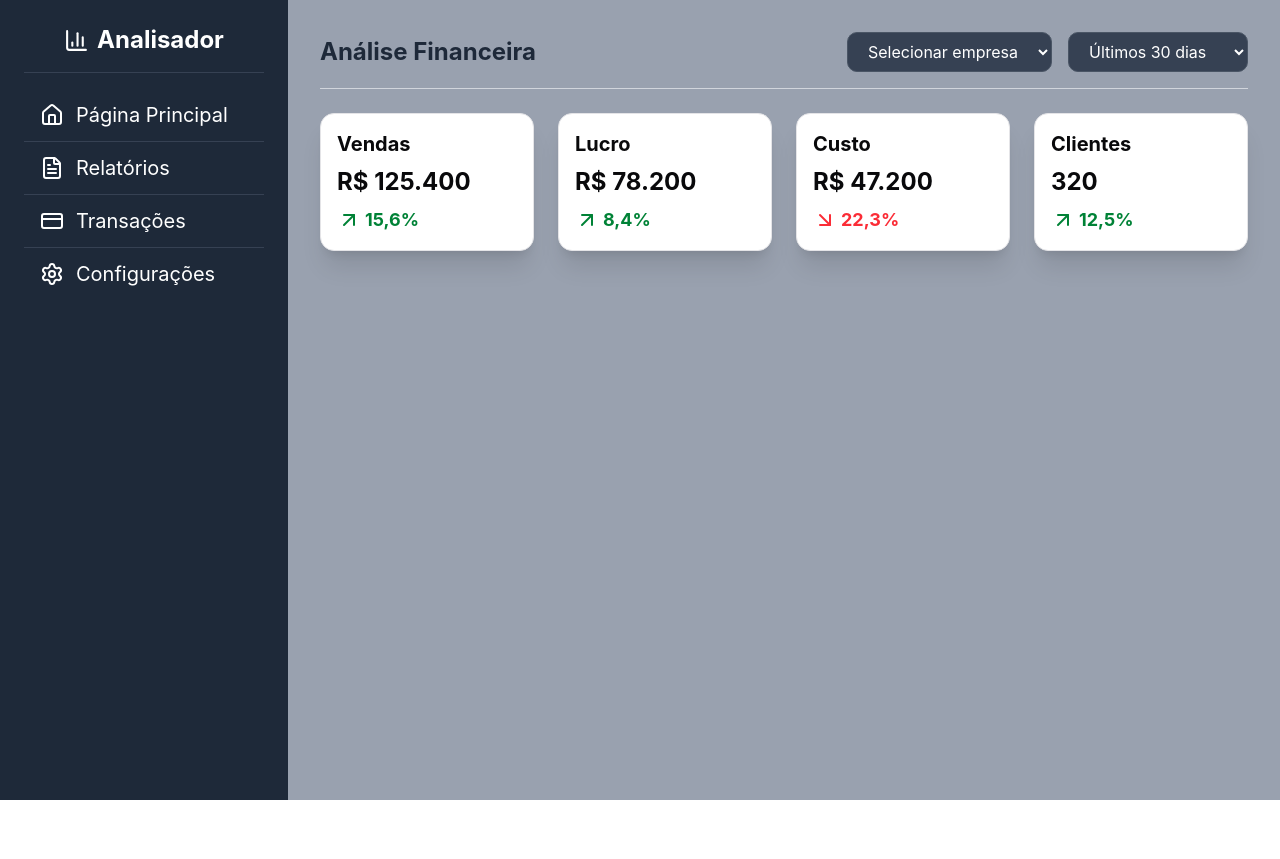
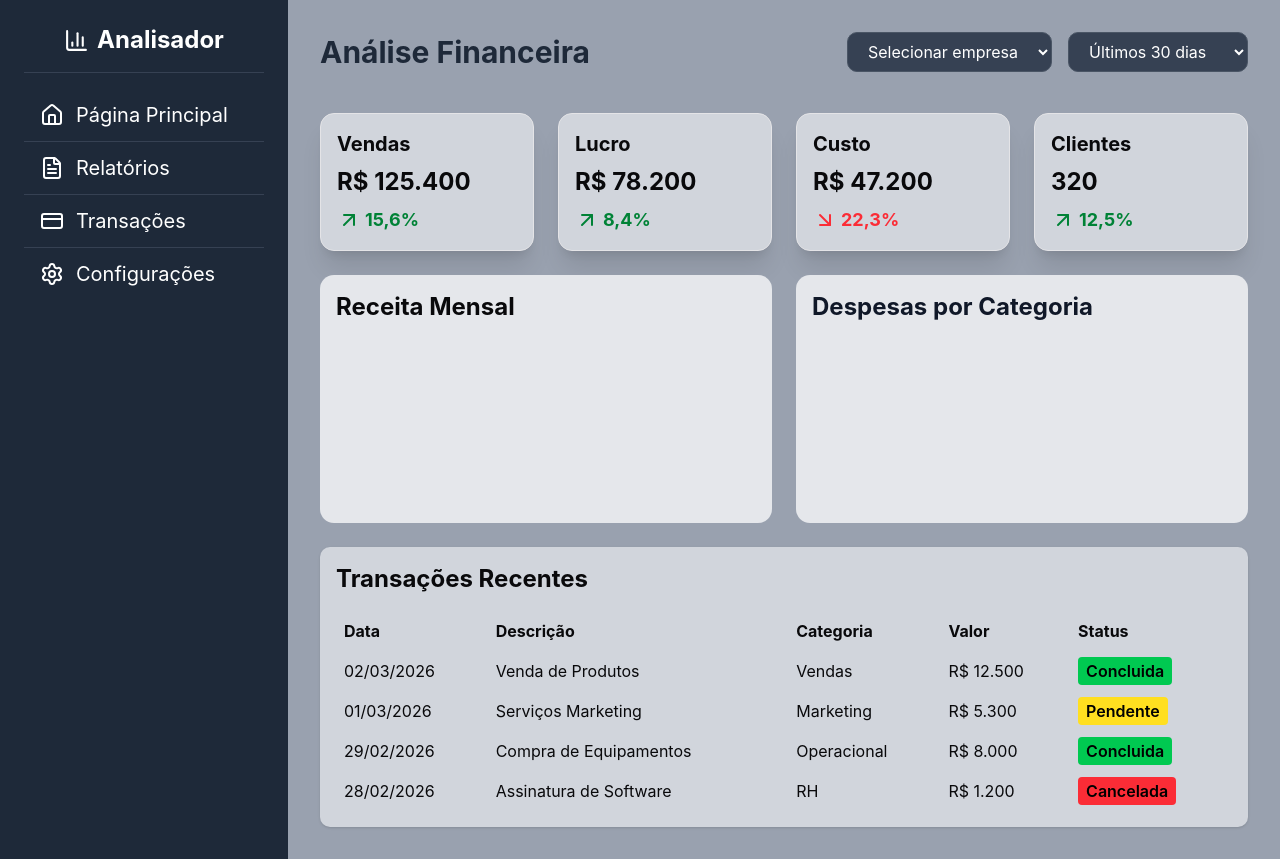
Before and after one commit to Lorraynetm/Analisador-Grafico, a React (Vite) app: page / in a window 1280 px wide. Before the commit the page ends 800 px from the top, so only its background shows below. Built offline with nearby package versions, Linux system fonts and the light colour scheme.

Commit message:
feat: adiciona tabela de transações no dashboard

```diff
--- a/src/components/barrasuperior.tsx
+++ b/src/components/barrasuperior.tsx
@@ -1,7 +1,7 @@
 export default function BarraSuperior () {
     return(
-        <div className="flex items-center justify-between mb-6 border-b border-gray-300 pb-4 mb-6">
-            <h1 className="text-2xl font-bold text-gray-800">Análise Financeira</h1>
+        <div className="flex items-center justify-between mb-6 border-b border-gray-400 pb-4 mb-6">
+            <h1 className="text-3xl font-bold text-gray-800">Análise Financeira</h1>
             <div className="flex gap-4 ">
                 <select className="bg-gray-700 text-white border border-gray-600 rounded-lg px-4 py-2 min-w-[180px]" name="" id="">
                     <option value="">Selecionar empresa</option>
--- a/src/components/cardkpi.tsx
+++ b/src/components/cardkpi.tsx
@@ -2,8 +2,8 @@ import { ArrowDownRight, ArrowUpRight } from "lucide-react"
 
 export default function CardKpi (props : {title: string, value: string, percentage: string, trend:"up" | "down"}) {
     return(
-        <div className={`flex flex-col gap-2 bg-white rounded-xl p-4 border shadow-xl`}>
-            <p className="font-bold text-xl">{props.title}</p>
+        <div className={`flex flex-col gap-2 bg-gray-300 rounded-xl p-4 border shadow-xl`}>
+            <div className="font-bold text-xl">{props.title}</div>
             <div className="font-bold text-2xl">{props.value}</div>
             <div className={`font-bold text-lg flex items-center gap-1 ${props.trend === "up" ? "text-green-700" : "text-red-500"}`}>
                 {props.trend === "up" ? <ArrowUpRight /> : <ArrowDownRight />}
--- /dev/null
+++ b/src/components/graficos.tsx
@@ -0,0 +1,8 @@
+export default function Graficos() {
+    return (
+        <div className="grid grid-cols-1 lg:grid-cols-2 gap-6 ">
+            <h3 className="pl-4 pb-50 bg-gray-200 p-4 rounded-xl text-2xl font-bold text-gray-00">Receita Mensal</h3>
+            <h3 className="pl-4 pb-8 bg-gray-200 p-4 rounded-xl text-2xl font-bold text-gray-900"> Despesas por Categoria</h3>
+        </div>
+    )
+}
--- /dev/null
+++ b/src/components/tabela.tsx
@@ -0,0 +1,49 @@
+export default function Tabela() {
+    return (
+      <div className="bg-gray-300 p-4 rounded-lg shadow">
+        <h3 className="font-bold text-2xl">Transações Recentes</h3>
+        <table className="text-left w-full mt-4 border-collapse">
+          <thead>
+            <tr>
+              <th className="p-2 text-base">Data</th>
+              <th className="p-2 text-base">Descrição</th>
+              <th className="p-2 text-base">Categoria</th>
+              <th className="p-2 text-base">Valor</th>
+              <th className="p-2 text-base">Status</th>
+            </tr>
+            </thead>
+            <tbody>
+              <tr>
+                <td className="p-2 text-base">02/03/2026</td>
+                <td className="p-2">Venda de Produtos</td>
+                <td className="p-2">Vendas</td>
+                <td className="p-2">R$ 12.500</td>
+                <td className="p-2"><span className="bg-green-500 text-black font-semibold py-1 px-2 rounded">Concluida</span></td>
+              </tr>
+              <tr>
+                <td className="p-2">01/03/2026</td>
+                <td className="p-2">Serviços Marketing</td>
+                <td className="p-2">Marketing</td>
+                <td className="p-2">R$ 5.300</td>
+                <td className="p-2"><span className="bg-yellow-300 text-black font-semibold py-1 px-2 rounded">Pendente</span></td>
+              </tr>
+              <tr>
+                <td className="p-2">29/02/2026</td>
+                <td className="p-2">Compra de Equipamentos</td>
+                <td className="p-2">Operacional</td>
+                <td className="p-2">R$ 8.000</td>
+                <td className="p-2"><span className="bg-green-500 text-black font-semibold py-1 px-2 rounded">Concluida</span></td>
+              </tr>
+              <tr>
+                <td className="p-2">28/02/2026</td>
+                <td className="p-2">Assinatura de Software</td>
+                <td className="p-2">RH</td>
+                <td className="p-2">R$ 1.200</td>
+                <td className="p-2"><span className="bg-red-500 text-black font-semibold py-1 px-2 rounded">Cancelada</span></td>
+              </tr>
+            </tbody>
+
+        </table>
+      </div>
+    )
+}
--- a/src/components/visualizacaodados.tsx
+++ b/src/components/visualizacaodados.tsx
@@ -1,14 +1,21 @@
 import CardKpi from "./cardkpi"
+import Tabela from "./tabela"
+import Graficos from "./graficos"
 
 export default function VisualizaçaoDados () {
     return(
-        <div>
+        <div className="flex flex-col gap-6">
+            {/* Cards KPIs */}
            <div className="grid grid-cols-1 md:grid-cols-2 lg:grid-cols-4 gap-6">
-            <CardKpi title="Vendas" value="R$ 125.400" percentage="15,6%" trend="up"/>
-            <CardKpi title="Lucro" value="R$ 78.200" percentage="8,4%" trend="up"/>
-            <CardKpi title="Custo" value="R$ 47.200" percentage="22,3%" trend="down"/>
-            <CardKpi title="Clientes" value="320" percentage="12,5%" trend="up"/>
+                <CardKpi title="Vendas" value="R$ 125.400" percentage="15,6%" trend="up"/>
+                <CardKpi title="Lucro" value="R$ 78.200" percentage="8,4%" trend="up"/>
+                <CardKpi title="Custo" value="R$ 47.200" percentage="22,3%" trend="down"/>
+                <CardKpi title="Clientes" value="320" percentage="12,5%" trend="up"/>
             </div>
+            {/* Gráficos */}
+            <Graficos />
+            {/* Tabela */}
+            <Tabela />
         </div>
 
     )
```
